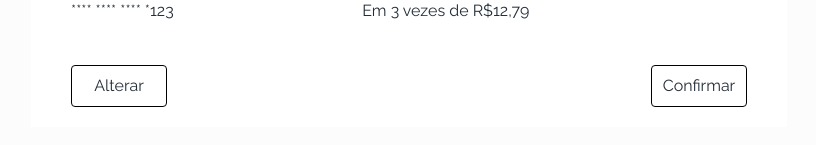
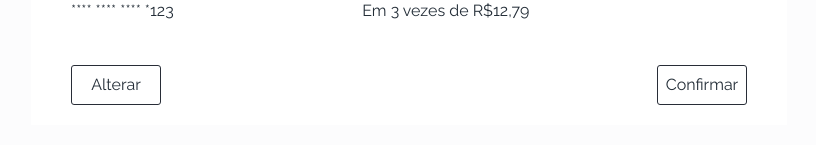
Before and after one commit to mandacaru08/ab-fullstack, a React (Vite) app: page /purchase/ticket-verification in a window 1280 px wide. Shown: the part 567-712 px from the top of the page, without its empty margins (231-1047 px from the left). Built offline with nearby package versions, Linux system fonts and the light colour scheme; no server answers.

Commit message:
refactor: add reusable button

```diff
--- a/src/components/purchase/confirmation/TicketConfirmation.jsx
+++ b/src/components/purchase/confirmation/TicketConfirmation.jsx
@@ -1,25 +1,25 @@
-import styled from 'styled-components';
-import { BsFillPassFill } from 'react-icons/bs'
-import { RiSecurePaymentFill } from 'react-icons/ri';
+import styled from "styled-components";
+import { BsFillPassFill } from "react-icons/bs";
+import { RiSecurePaymentFill } from "react-icons/ri";
 import { useNavigate } from "react-router-dom";
 
 import Bar from "../Bar";
 import StepsStatus from "../StepsStatus";
+import ButtonHorizontal from "../../ButtonHorizontal";
 
 export default function TicketConfirmation() {
-
   const navigate = new useNavigate();
 
-    return(
+  return (
     <Container>
-            <Bar/>
-            <StepsStatus/>
+      <Bar />
+      <StepsStatus />
       <OverviewAndReservation>
         <span>Resumo da reserva</span>
         <Overview>
           <TicketOverview>
             <Section>
-                            <BsFillPassFill/>
+              <BsFillPassFill />
               <h3>Informações da passagem</h3>
             </Section>
             <TicketInfos>
@@ -57,7 +57,7 @@ export default function TicketConfirmation() {
           </TicketOverview>
           <PaymentMethodOverview>
             <Section>
-                            <RiSecurePaymentFill/>
+              <RiSecurePaymentFill />
               <h3>Método de pagamento</h3>
             </Section>
             <PaymentInfos>
@@ -74,8 +74,13 @@ export default function TicketConfirmation() {
             </PaymentInfos>
           </PaymentMethodOverview>
           <ContainerButton>
-                        <button>Alterar</button>
-                        <button onClick={() => navigate('/purchase/ticket-confirmation')}>Confirmar</button>
+            <ButtonHorizontal size="small">Alterar</ButtonHorizontal>
+            <ButtonHorizontal
+              size="small"
+              onClick={() => navigate("/purchase/ticket-overview")}
+            >
+              Confirmar
+            </ButtonHorizontal>
           </ContainerButton>
         </Overview>
       </OverviewAndReservation>
@@ -107,7 +112,7 @@ const Overview = styled.div`
   margin-top: 16px;
   padding: 20px 40px;
   box-sizing: border-box;
-    background-color: #FFFFFF;
+  background-color: #ffffff;
 `;
 
 const TicketOverview = styled.div`
@@ -117,7 +122,7 @@ const TicketOverview = styled.div`
   flex-direction: column;
   justify-content: space-between;
   align-items: left;
-    background-color: #FFFFFF;
+  background-color: #ffffff;
 `;
 
 const Section = styled.div`
@@ -127,11 +132,11 @@ const Section = styled.div`
   justify-content: space-between;
   align-items: center;
 
-    svg{
+  svg {
     font-size: 22px;
   }
 
-    h3{
+  h3 {
     margin-left: 8px;
   }
 `;
@@ -152,10 +157,10 @@ const Information = styled.div`
   justify-content: space-between;
   align-items: left;
 
-    div{
+  div {
     width: 182px;
   }
-    span{
+  span {
     font-weight: 700;
   }
 `;
@@ -186,15 +191,4 @@ const ContainerButton = styled.div`
   justify-content: space-between;
   align-items: center;
   margin-top: 42px;
-
-    button{
-        height: 42px;
-        width: 96px;
-        border: 1px solid black;
-        border-radius: 4px;
-    }
-
-    button:hover{
-        cursor: pointer;
-    }
 `;
```
Lines whose indentation alone changed are shown as unchanged.
